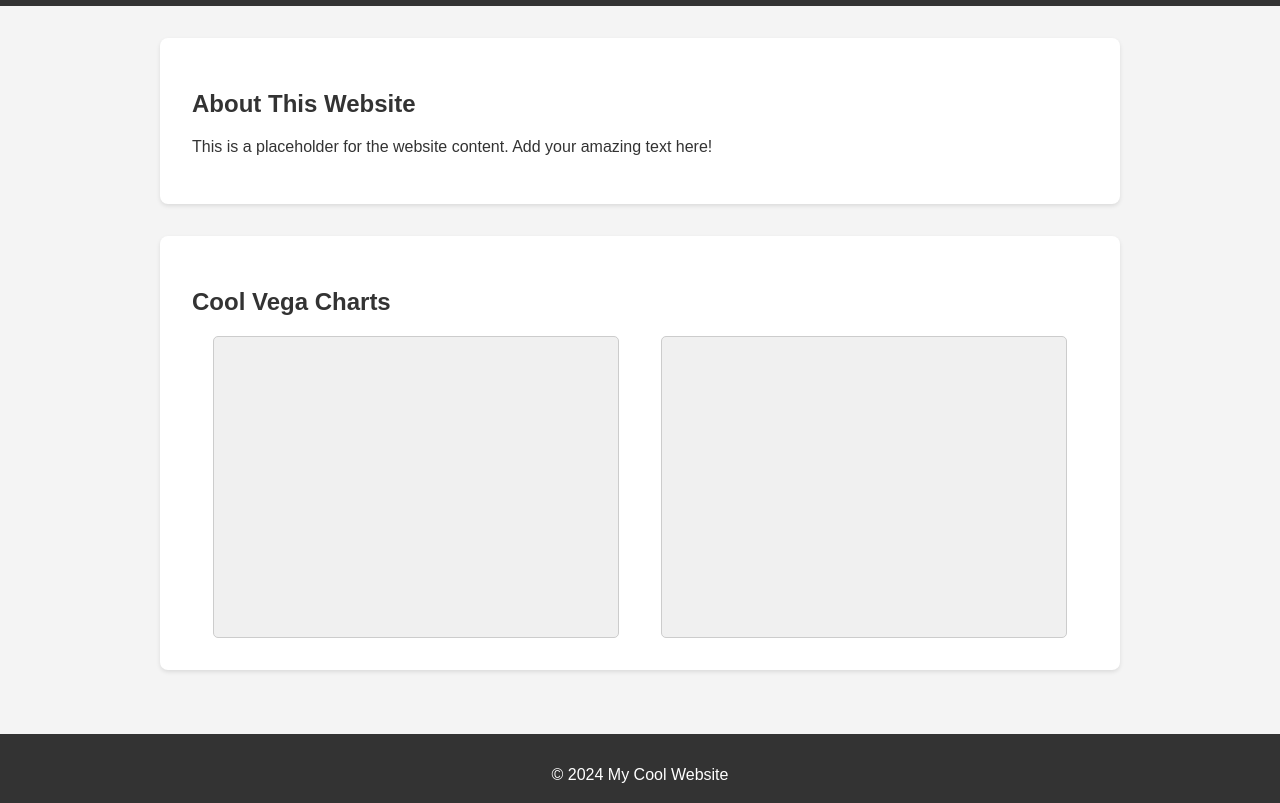
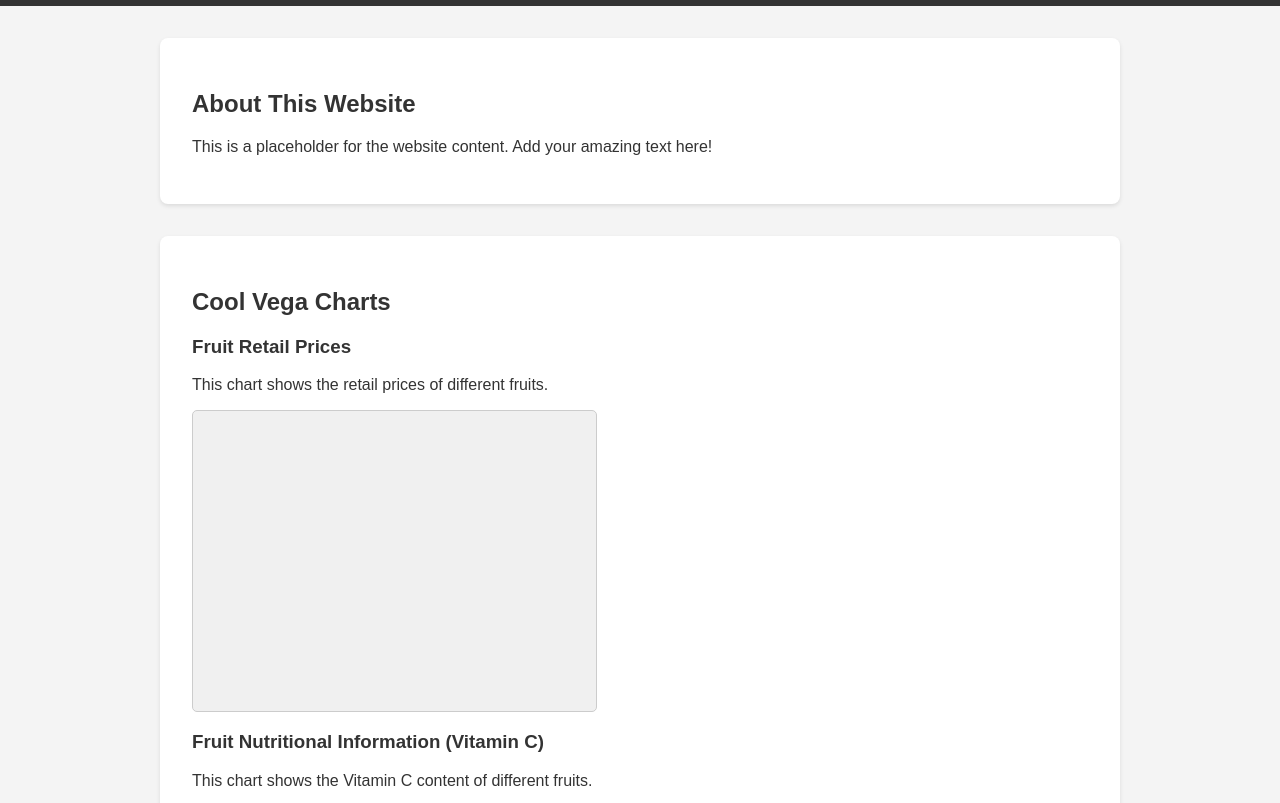
Before and after one commit to andras-ubb/andras-ubb.github.io, a plain HTML site: page index.html in a window 1280 px wide. Shown: the part 97-900 px from the top of the page. Drawn offline with nearby package versions, Linux system fonts and the light colour scheme; a script that the page names is missing.

Commit message:
Revise index.html for enhanced chart presentation
Updated the structure and content of the index.html file to include sections for fruit retail prices and nutritional information, along with improved chart descriptions.

```diff
--- a/index.html
+++ b/index.html
@@ -2,7 +2,6 @@
 <!DOCTYPE html>
 <html lang="en">
 <head>
-    <meta charset="UTF-8">
     <meta charset="UTF-8">
     <meta name="viewport" content="width=device-width, initial-scale=1.0">
     <title>My Cool Website with Vega Charts</title>
@@ -30,10 +29,18 @@
 
         <section class="charts">
             <h2>Cool Vega Charts</h2>
-            <div class="chart-container">
+            <section class="chart-section">
+                <h3>Fruit Retail Prices</h3>
+                <p>This chart shows the retail prices of different fruits.</p>
               <div id="vega-chart-1"></div>
-              <div id="vega-chart-2"></div>
-            </div>
+            </section>
+
+            <section class="chart-section">
+                <h3>Fruit Nutritional Information (Vitamin C)</h3>
+                <p>This chart shows the Vitamin C content of different fruits.</p>
+                <div id="vega-chart-2"></div>
+        </section>
+
         </section>
     </main>
 
@@ -57,8 +64,8 @@
             data: { url: 'data1.csv' },
             mark: 'point',
             encoding: {
-                x: { field: 'Fruit', type: 'nominal' },
-                y: { field: 'RetailPrice', type: 'quantitative', format: '$0.2f' }
+                x: {field: 'Fruit', type: 'nominal'},
+                y: {field: 'RetailPrice', type: 'quantitative', format: '$0.2f'}
             }
         };
 
@@ -68,14 +75,13 @@
           data: { url: 'data2.csv' },
           mark: 'arc',
           encoding: {
-            theta: { field: 'vitamin_c', type: 'quantitative', stack: true },
-            color: { field: 'Fruit', type: 'nominal' },
+            theta: {field: 'vitamin_c', type: 'quantitative', stack: true},
+            color: {field: 'Fruit', type: 'nominal'},
             tooltip: [
-              { field: 'Fruit', type: 'nominal', title: 'Fruit' },
-              { field: 'vitamin_c', type: 'quantitative', title: 'Vitamin C', format: '0.0f mg' },
-              { field: 'fiber', type: 'quantitative', title: 'Fiber', format: '0.1f g' },
-              { field: 'potassium', type: 'quantitative', title: 'Potassium', format: '0.0f mg' }
-            ]
+              {field: 'Fruit', type: 'nominal', title: 'Fruit'},
+              {field: 'vitamin_c', type: 'quantitative', title: 'Vitamin C', format: '0.0f mg'},
+              {field: 'fiber', type: 'quantitative', title: 'Fiber', format: '0.1f g'},
+              {field: 'potassium', type: 'quantitative', title: 'Potassium', format: '0.0f mg'}
           }
         };
 
```
